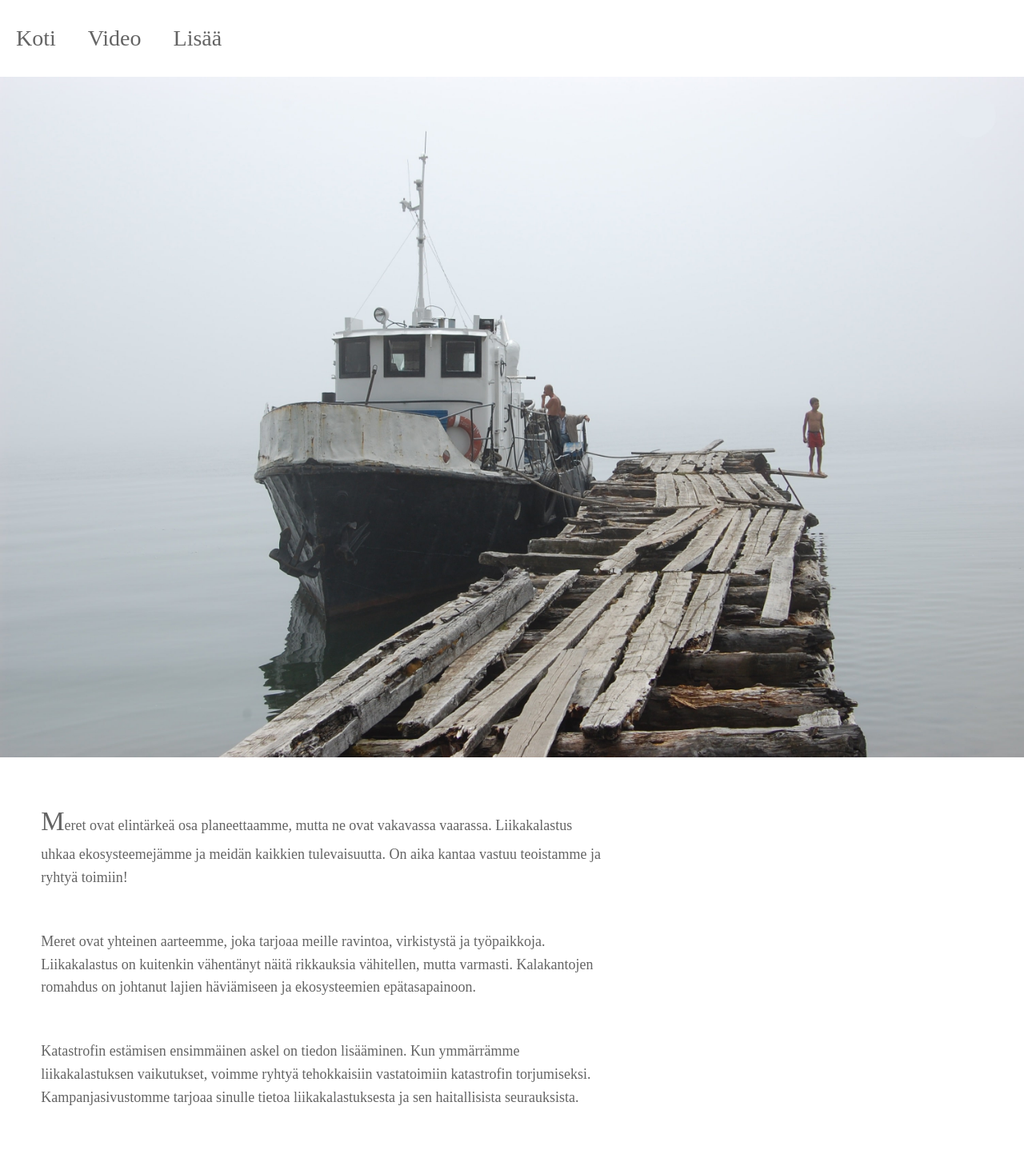
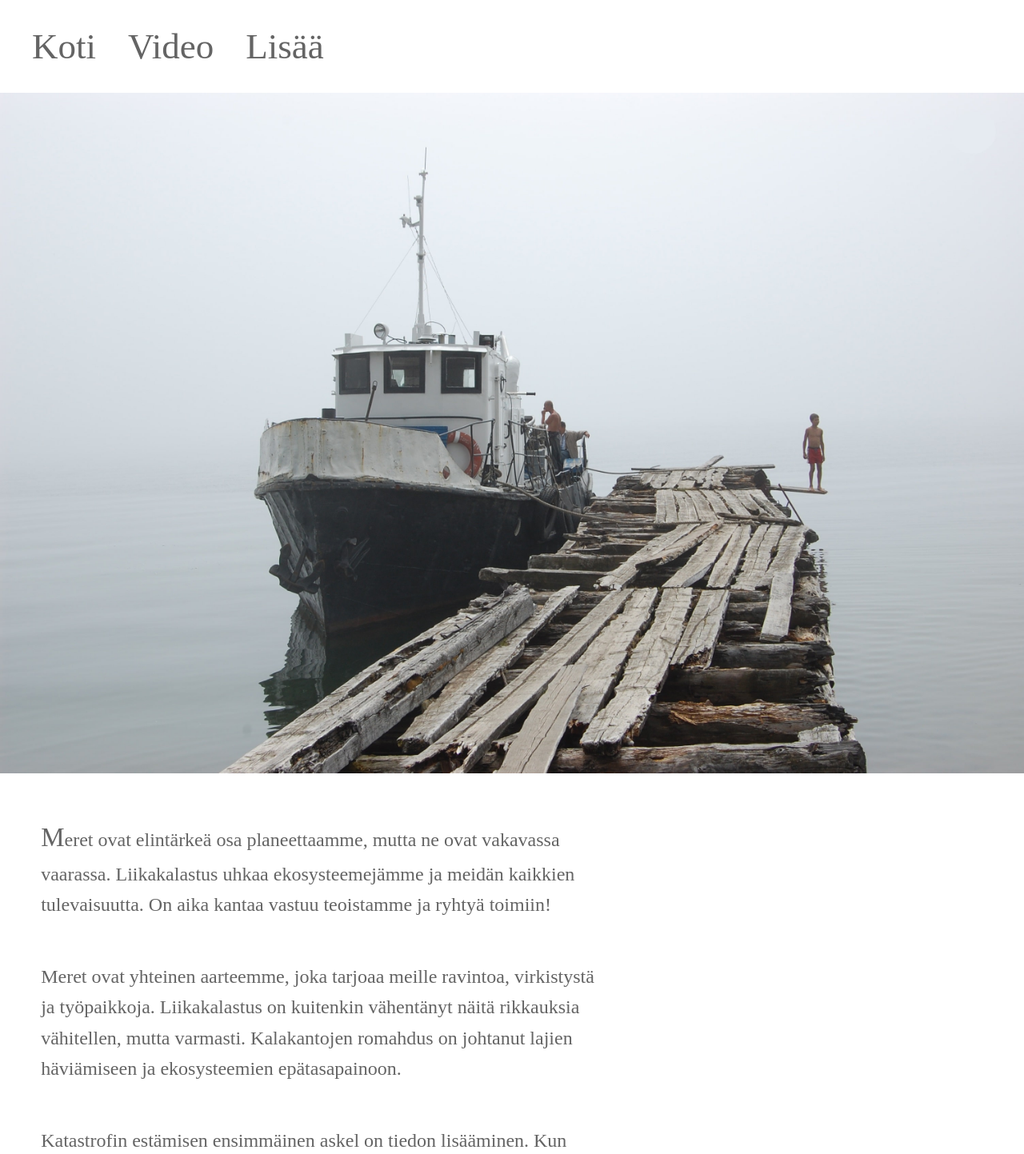
Before and after one commit to ike-na/VJP-Project, a React (Create React App) app in the folder my-app/: page / in a window 1280 px wide. Shown: the top 1443 px of the page at 80% size. Built offline with nearby package versions, Linux system fonts and the light colour scheme.

Commit message:
THIS IS TEH REAL FINAL COMMIT

```diff
--- a/my-app/src/App.css
+++ b/my-app/src/App.css
@@ -11,6 +11,7 @@
 
 .container{
   display:flex;
+  margin-left: 20px;
 }
 nav{
   font-family: 'Times New Roman', Times, serif;
@@ -27,7 +28,7 @@ nav ul li{
 nav ul li a {
   color: rgb(100, 100, 100);
   text-decoration: none;
-  font-size: 28px;
+  font-size: 45px;
   position: relative;
 }
 nav ul li a::after{
@@ -45,7 +46,7 @@ nav ul li a:hover::after{
 }
 
 .App p {
-  font-size: 18px;
+  font-size: 24px;
   line-height: 1.6;
   font-family: 'Times New Roman', Times, serif;
   font-weight: normal;
```
